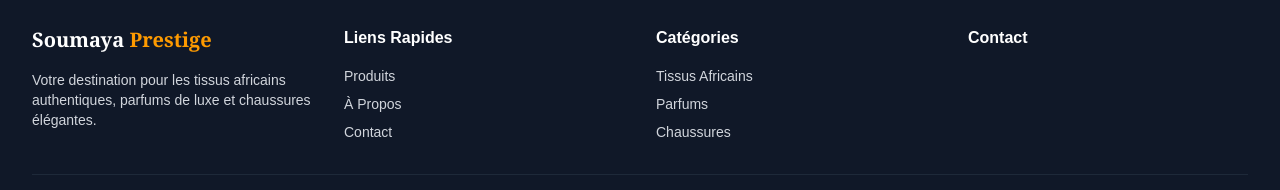
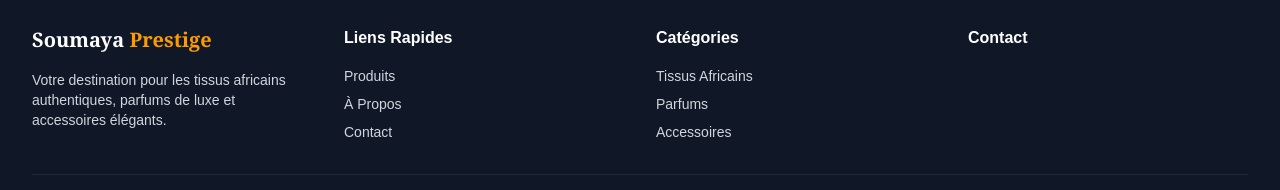
Before and after one commit to Babacarsy36/soumaya-boutique, a Next.js app: page / in a window 1280 px wide. Shown: the part 2279-2469 px from the top of the page. Built offline with nearby package versions, Linux system fonts and the light colour scheme; no server answers; the database is empty; a web font is replaced by a local one.

Commit message:
fix: update footer category from Chaussures to Accessoires

```diff
--- a/components/ui/Footer.tsx
+++ b/components/ui/Footer.tsx
@@ -41,7 +41,7 @@ export default function Footer() {
                             )}
                         </h3>
                         <p className="text-sm">
-                            Votre destination pour les tissus africains authentiques, parfums de luxe et chaussures élégantes.
+                            Votre destination pour les tissus africains authentiques, parfums de luxe et accessoires élégants.
                         </p>
                     </div>
 
@@ -82,8 +82,8 @@ export default function Footer() {
                                 </Link>
                             </li>
                             <li>
-                                <Link href="/products?category=chaussures" className="hover:text-amber-500 transition">
-                                    Chaussures
+                                <Link href="/products?category=accessoires" className="hover:text-amber-500 transition">
+                                    Accessoires
                                 </Link>
                             </li>
                         </ul>
```
